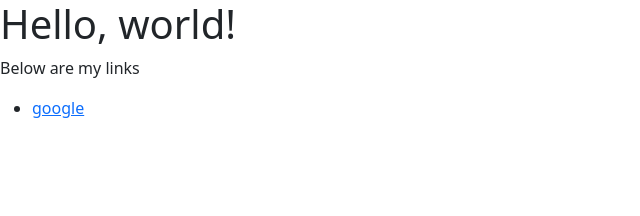
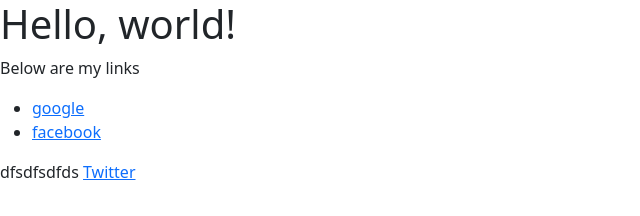
Before and after one commit to klywuog/website_watcher_test, a plain HTML site: page index.html in a window 1280 px wide. Shown: the whole page, without its empty margins (0-640 px from the left). Drawn offline with nearby package versions, Linux system fonts and the light colour scheme.

Commit message:
Add more content

```diff
--- a/index.html
+++ b/index.html
@@ -17,7 +17,7 @@
 
     <ul>
       <li><a href="www.google.com">google</a></li>
-
+      <li><a href="www.facebook.com">facebook</a></li>
     </ul>
 
 
@@ -32,5 +32,7 @@
     <script src="https://cdn.jsdelivr.net/npm/@popperjs/core@2.9.3/dist/umd/popper.min.js" integrity="sha384-eMNCOe7tC1doHpGoWe/6oMVemdAVTMs2xqW4mwXrXsW0L84Iytr2wi5v2QjrP/xp" crossorigin="anonymous"></script>
     <script src="https://cdn.jsdelivr.net/npm/bootstrap@5.1.0/dist/js/bootstrap.min.js" integrity="sha384-cn7l7gDp0eyniUwwAZgrzD06kc/tftFf19TOAs2zVinnD/C7E91j9yyk5//jjpt/" crossorigin="anonymous"></script>
     -->
+    dfsdfsdfds
+    <a href="https://twitter.com/">Twitter</a>
   </body>
 </html>
```
